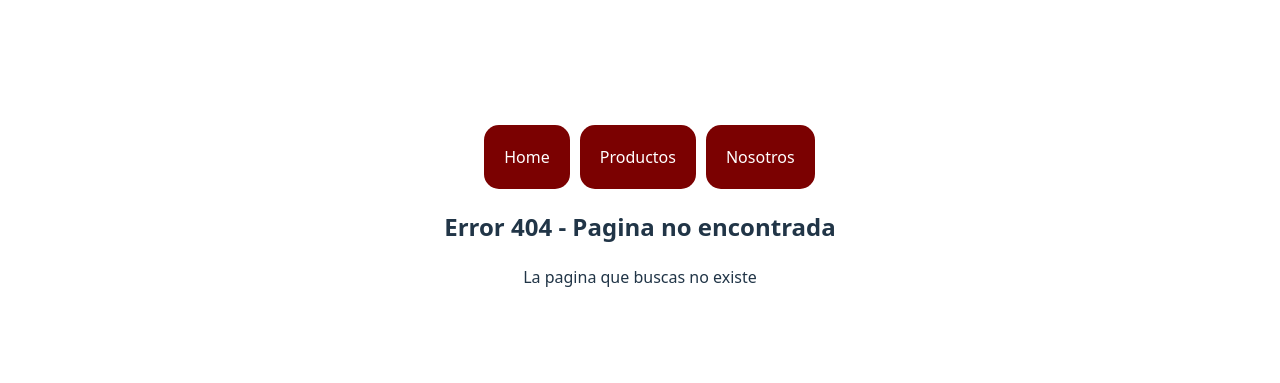
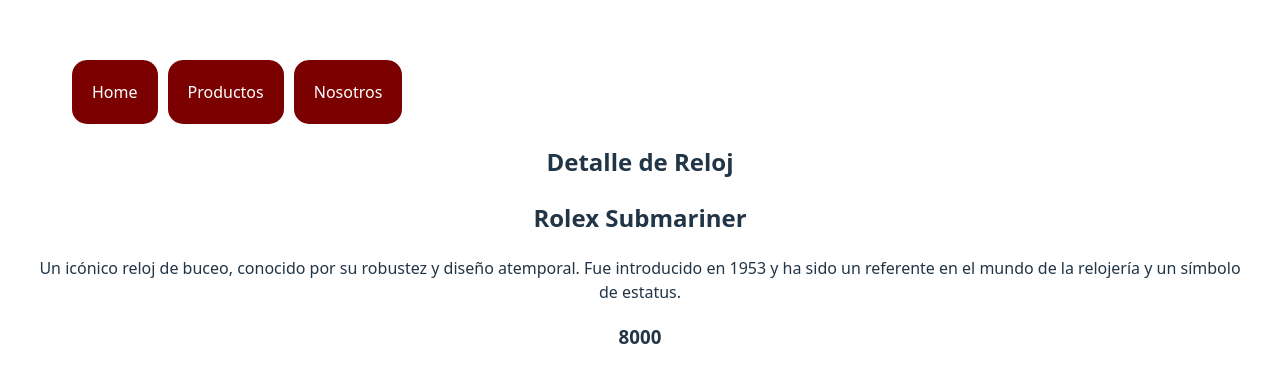
Before and after one commit to Agustin2Aranda/proyecto-agustin-react-js, a React (Vite) app: page /productos/1 in a window 1280 px wide. Before the commit this address had no page. Shown: the part 193-576 px from the top of the page. Built offline with nearby package versions, Linux system fonts and the light colour scheme.

Commit message:
Proyecto Actualizado

```diff
--- a/src/App.jsx
+++ b/src/App.jsx
@@ -10,17 +10,17 @@
 import Layout from './components/Layout.jsx';
 import Nosotros from './components/Nosotros.jsx';
 import Productos from './components/Productos.jsx';
-import Producto from './components/Producto.jsx';
 import Error from './components/Error.jsx';
+import Detalle from './components/Detalle.jsx';
 
 function App() {
   // const [count, setCount] = useState(0)
 
   return (
     <>
-      <Header />
+      {/* <Header />
       <Body />
-      <Footer />
+      <Footer /> */}
 
       <BrowserRouter>
         <Routes>
@@ -28,6 +28,7 @@
             <Route index element={<Home/>}/>
             <Route path="/nosotros" element={<Nosotros/>}/>
             <Route path="/productos" element={<Productos/>}/>
+            <Route path="/productos/:id" element={<Detalle/>}/>
             <Route path="/*" element={<Error/>}/>
           </Route>
         </Routes>
--- /dev/null
+++ b/src/components/Detalle.jsx
@@ -0,0 +1,23 @@
+import { useParams } from "react-router-dom"
+import relojes from "../productos"
+
+function Detalle() {
+
+  const {id} = useParams();
+  const producto = relojes.find(prod => prod.id === parseInt(id));
+
+  if (!producto) {
+    return <h2>Producto no encontrado</h2>;
+  }
+
+  return (
+    <div>
+      <h2>Detalle de Reloj</h2>
+      <h2>{producto.nombre}</h2>
+      <p>{producto.description}</p>
+      <h3>{producto.precio}</h3>
+    </div>
+  )
+}
+
+export default Detalle
--- a/src/components/Producto.jsx
+++ b/src/components/Producto.jsx
@@ -1,11 +1,12 @@
+import { Link } from "react-router-dom"
 
-function Producto({nombre, description, precio}) {
+function Producto({nombre, description, precio, id}) {
   return (
-    <div className="card">
+    <Link to={`/productos/${id}`} className="card">
         <h2>{nombre}</h2>
         <h4>{description}</h4>
         <h3>${precio}</h3>
-    </div>
+    </Link>
   )
 }
 
--- a/src/components/styles.css
+++ b/src/components/styles.css
@@ -7,7 +7,7 @@
 .card {
   height: 18.75rem;
   width: 18.75rem;
-  background-color: blue;
+  background-color: rgb(94, 94, 94);
   border-radius: .9375rem;
   text-align: center;
 }
--- a/src/index.css
+++ b/src/index.css
@@ -19,7 +19,7 @@
   text-decoration: inherit;
 }
 a:hover {
-  color: #000ac5;
+  color: #000000;
 }
 
 ul {
```
